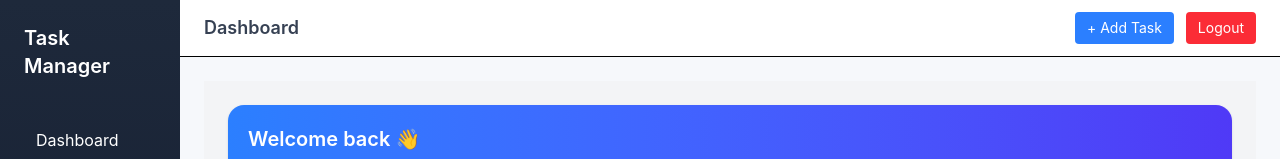
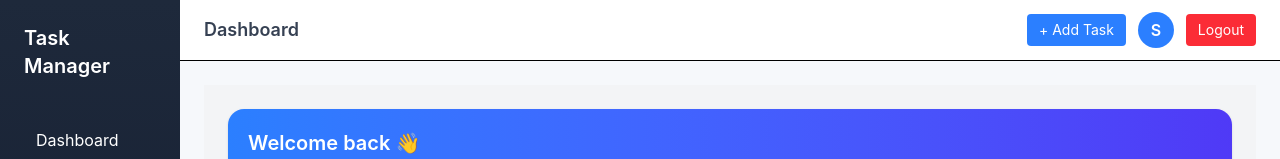
Before and after one commit to rohinigaikwad7057/Task-manager, a React (Vite) app in the folder frontend/: page /dashboard in a window 1280 px wide. Shown: the top 159 px of the page. Built offline with nearby package versions, Linux system fonts and the light colour scheme; no server answers; sample sign-in values are in the browser's storage.

Commit message:
added profile  icon

```diff
--- a/frontend/src/Component/navbar.jsx
+++ b/frontend/src/Component/navbar.jsx
@@ -6,6 +6,7 @@ const Navbar = ({ input, setInput, priority, setPriority, addTask, ...props }) =
 
 
   const isTaskPage = location.pathname === "/tasks";
+  const user = JSON.parse(localStorage.getItem("user") || "{}");
 
   const handleLogout = () => {
     localStorage.removeItem("token");
@@ -68,6 +69,13 @@ const Navbar = ({ input, setInput, priority, setPriority, addTask, ...props }) =
           >
             + Add Task
           </button>
+          <div
+
+            className="cursor-pointer w-9 h-9 rounded-full bg-blue-500 text-white flex items-center justify-center font-semibold hover:bg-blue-600 transition"
+            title={user?.name || "User"}
+          >
+            {user?.name?.charAt(0).toUpperCase() || "U"}
+          </div>
 
 
           <button
```
